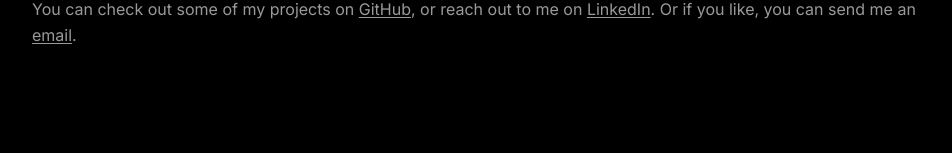
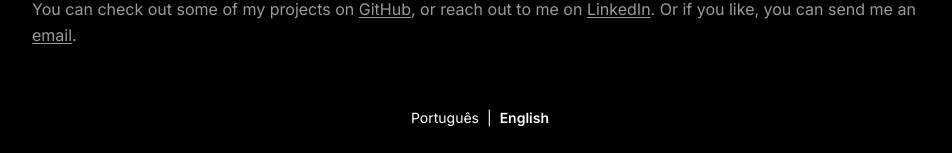
Before and after one commit to rodrigovcortezi/rodrigocortezi.com, a Next.js app: page /en in a window 1280 px wide. Shown: the part 686-839 px from the top of the page, without its empty margins (160-1112 px from the left). Before the commit the page ends 800 px from the top, so only its background shows below. Built offline with nearby package versions, Linux system fonts and the light colour scheme.

Commit message:
chore: enable footer

```diff
--- a/src/app/[locale]/layout.tsx
+++ b/src/app/[locale]/layout.tsx
@@ -3,7 +3,7 @@ import { Inter } from 'next/font/google'
 import './globals.css'
 import { locales } from '@/i18n'
 import { unstable_setRequestLocale } from 'next-intl/server'
-// import { Footer } from '@/components/Footer'
+import { Footer } from '@/components/Footer'
 
 const inter = Inter({ subsets: ['latin'] })
 
@@ -32,7 +32,7 @@ export default function RootLayout({
         <div className="px-[5vw] h-full">
           <div className="flex flex-col max-w-4xl mx-auto h-full">
             <div className="grow">{children}</div>
-            {/* <Footer /> */}
+            <Footer />
           </div>
         </div>
       </body>
```
